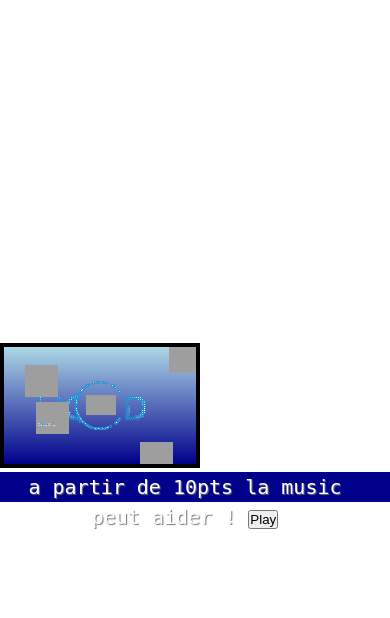
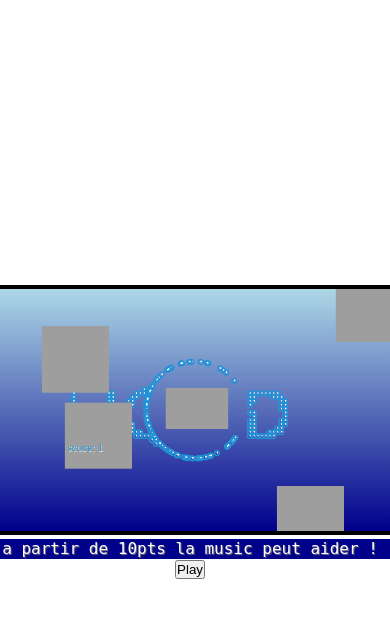
Before and after one commit to galathethelol2901/ecoCV, a PHP site: page /gameON.php in a window 390 px wide. Shown: the top 618 px of the page. Run offline with PHP 8.4, Linux system fonts and the light colour scheme.

Commit message:
no article

```diff
--- a/GameStyle.css
+++ b/GameStyle.css
@@ -63,11 +63,23 @@ color: white;
 
 @media only screen and (max-width: 600px) {
   .container {
-    width: 200px;
-    height: 125px;
+    width: 550px;
+    height: 250px;
   }
   #canvas1 {
-    width: 200px;
-    height: 125px;
+    width: 400px;
+    height: 250px;
+  }
+  article {
+    font-size: 16px;
+    height: 20px;
+    line-height: 20px;
+    padding-right: 10px;
+  }
+  footer {
+    font-size: 12px;
+    height: 20px;
+    line-height: 20px;
+    padding-right: 10px;
   }
 }
```
